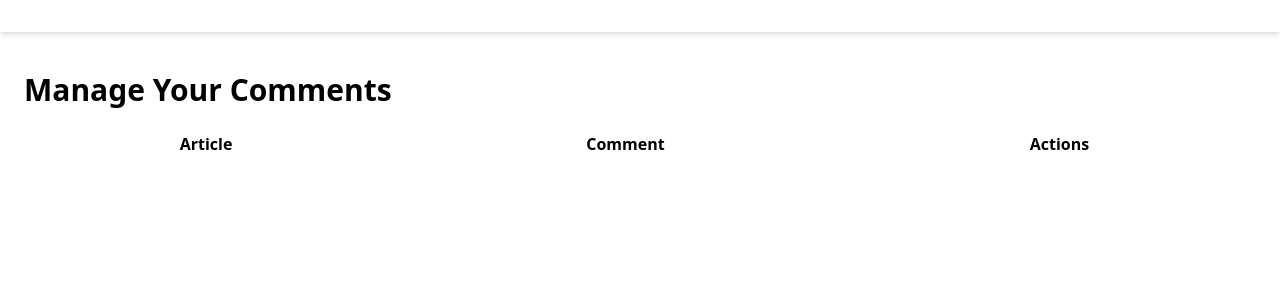
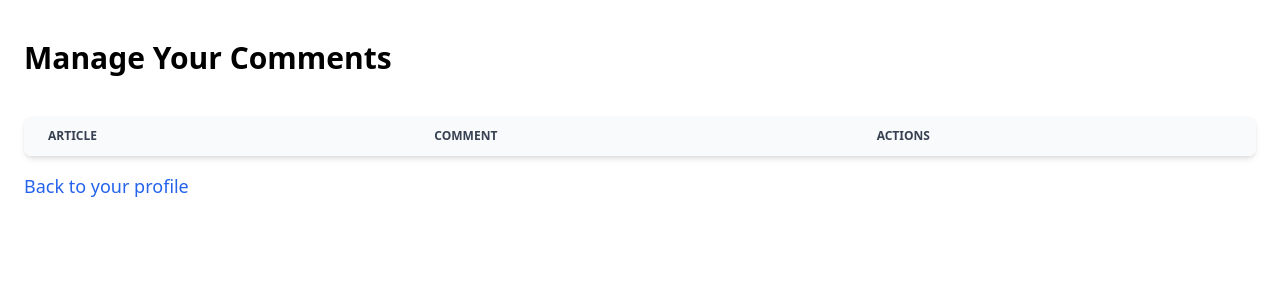
Before and after one commit to saalmahm/MyBlogPlatform, a PHP site: page /pages/manage_comments.php in a window 1280 px wide. Shown: the top 300 px of the page. Run offline with PHP 8.4, Linux system fonts and the light colour scheme; the visitor is signed in with stand-in values (Sample User, id 1); data that the repository does not hold is empty; some libraries are stand-ins or nearby versions.

Commit message:
Petite amélioration de profile page et l'ajout de fonctionnement de delete et edit comments

```diff
--- a/pages/manage_comments.php
+++ b/pages/manage_comments.php
@@ -25,32 +25,37 @@ $result = mysqli_query($conn, $query);
     <script src="https://cdn.tailwindcss.com"></script>
 </head>
 <body>
-    <header class="flex justify-between p-4 bg-white shadow-md">
-    </header>
+
 
     <section class="mt-10 px-6">
-        <h1 class="text-3xl font-bold">Manage Your Comments</h1>
-        <table class="min-w-full mt-4 table-auto">
-            <thead>
+        <h1 class="text-3xl font-bold pb-10">Manage Your Comments</h1>
+        <div class="relative overflow-x-auto shadow-md sm:rounded-lg">
+        <table class="w-full text-sm text-left rounded-lg rtl:text-right text-gray-500 dark:text-gray-400 ">
+    <thead class="text-xs text-gray-700 uppercase bg-gray-50 dark:bg-gray-700 dark:text-gray-400">
         <tr>
-                    <th class="px-4 py-2">Article</th>
-                    <th class="px-4 py-2">Comment</th>
-                    <th class="px-4 py-2">Actions</th>
+            <th scope="col" class="px-6 py-3">Article</th>
+            <th scope="col" class="px-6 py-3">Comment</th>
+            <th scope="col" class="px-6 py-3">Actions</th>
         </tr>
     </thead>
     <tbody>
         <?php while ($row = mysqli_fetch_assoc($result)): ?>
-                    <tr>
-                        <td class="px-4 py-2"><?php echo htmlspecialchars($row['title']); ?></td>
-                        <td class="px-4 py-2"><?php echo htmlspecialchars($row['content']); ?></td>
-                        <td class="px-4 py-2">
-                            <a href="edit_comment.php?id=<?php echo $row['id']; ?>" class="text-blue-600">Edit</a> |
-                            <a href="delete_comment.php?id=<?php echo $row['id']; ?>" class="text-red-600">Delete</a>
+            <tr class="odd:bg-white odd:dark:bg-gray-900 even:bg-gray-50 even:dark:bg-gray-800 border-b dark:border-gray-700">
+                <td class="px-6 py-4 font-medium text-gray-900 whitespace-nowrap dark:text-white"><?php echo htmlspecialchars($row['title']); ?></td>
+                <td class="px-6 py-4"><?php echo htmlspecialchars(substr($row['content'], 0, 100)) . '...'; ?></td>
+                <td class="px-6 py-4">
+                    <a href="edit_comment.php?id=<?php echo $row['id']; ?>" class="font-medium text-blue-600 hover:underline">Edit</a> |
+                    <a href="delete_comment.php?id=<?php echo $row['id']; ?>" class="font-medium text-red-600 hover:underline">Delete</a>
                 </td>
             </tr>
         <?php endwhile; ?>
     </tbody>
 </table>
+</div>
+
+        </table>
+        <a href="/pages/profile.php" class="mt-4 inline-block text-blue-600 hover:text-blue-800 font-medium text-lg hover:underline transition duration-300 ease-in-out">Back to your profile</a>
+
     </section>
     </body>
 </html>
```
Also changed, not shown: pages/delete_comment.php (added, +23 -0 lines), pages/edit_comment.php (added, +59 -0 lines), pages/profile.php (+26 -20 lines). Lines whose indentation alone changed are shown as unchanged.
